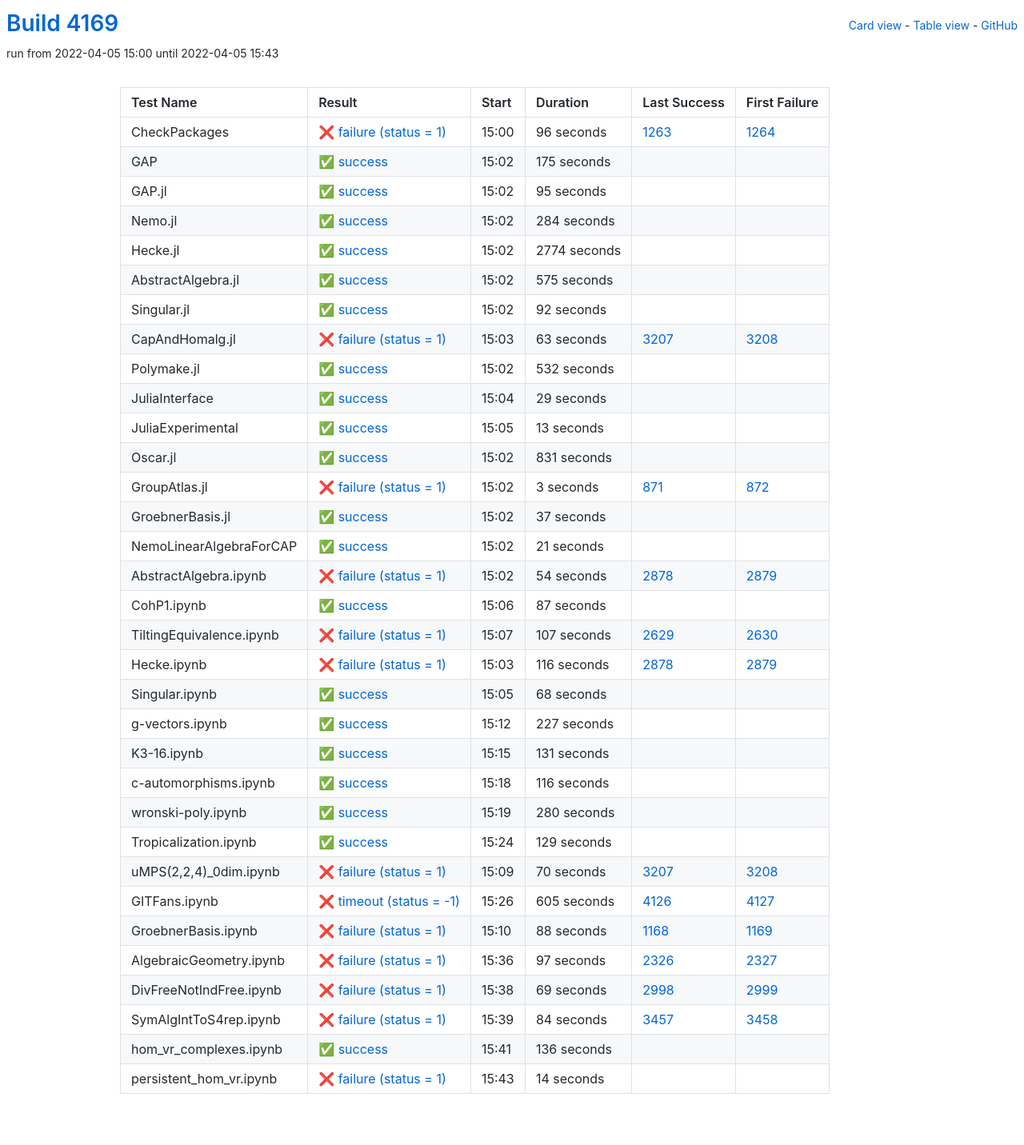
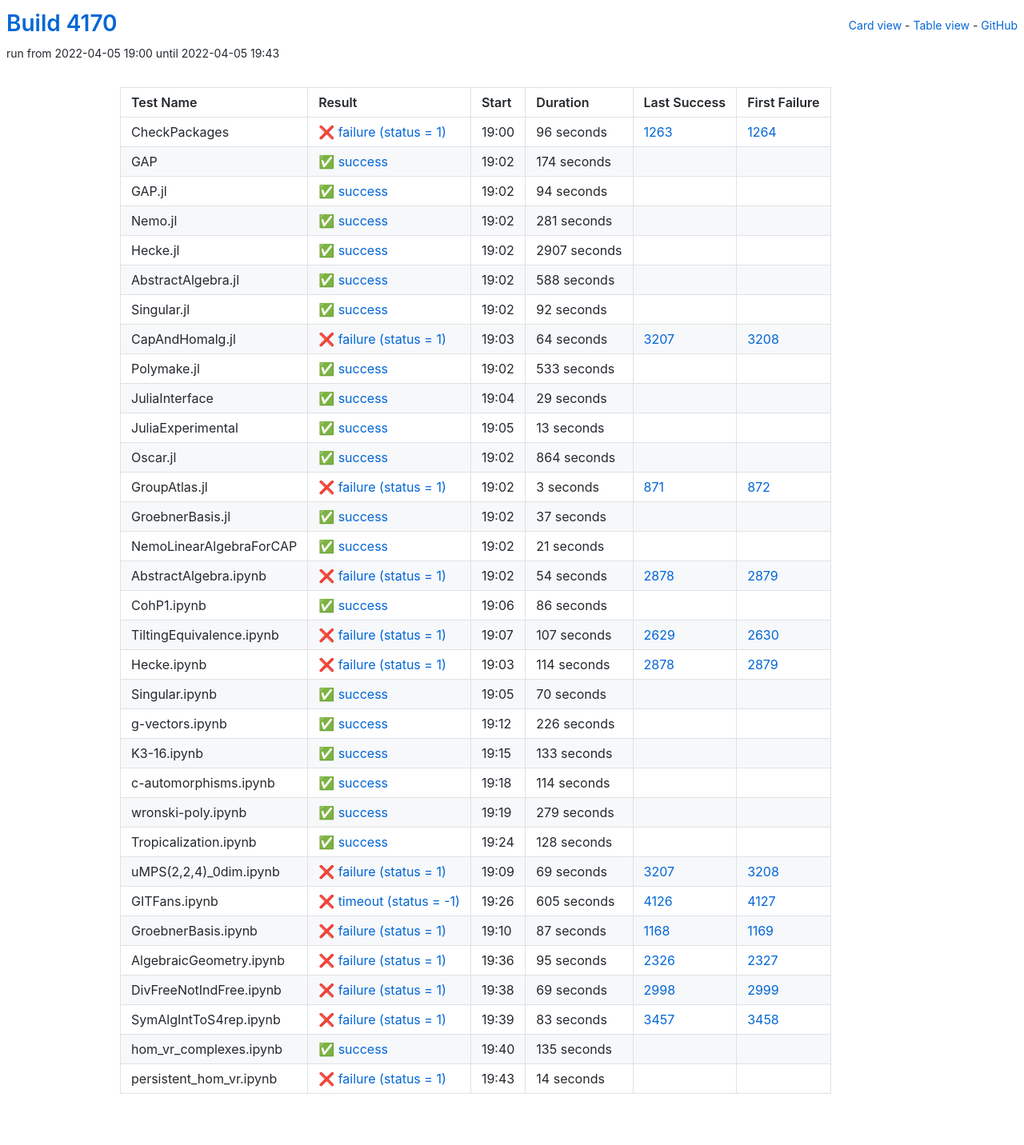
Before and after one commit to oscar-system/oscar-ci-status-stable, a Jekyll site: the page built from table.html, in a window 1280 px wide. Shown: the whole page at 80% size. Built offline with Jekyll 4.4.1, drawn with Linux system fonts in a browser that asks for light colours.

Commit message:
Build #4170

```diff
--- a/_data/ci.yml
+++ b/_data/ci.yml
@@ -1,6 +1,6 @@
 ---
-build: 4169
-build_url: https://oscarci.mathematik.uni-kl.de/job/oscar-stable/4169/
+build: 4170
+build_url: https://oscarci.mathematik.uni-kl.de/job/oscar-stable/4170/
 job: oscar-stable
 organization: oscar-system
 repo: oscar-ci-status-stable
@@ -8,8 +8,8 @@ repourl: https://github.com/oscar-system/oscar-ci-status-stable
 tests:
 - name: CheckPackages
   id: checkpackages
-  log: https://oscarci.mathematik.uni-kl.de/job/oscar-stable/4169/artifact/logs/build-4169/CheckPackages.log
-  start: 2022-04-05 15:00
+  log: https://oscarci.mathematik.uni-kl.de/job/oscar-stable/4170/artifact/logs/build-4170/CheckPackages.log
+  start: 2022-04-05 19:00
   success: false
   exitcode: 1
   status: failure
@@ -20,68 +20,68 @@ tests:
   first_failure_url: https://oscarci.mathematik.uni-kl.de/job/oscar-stable/1264/
 - name: GAP
   id: gap
-  log: https://oscarci.mathematik.uni-kl.de/job/oscar-stable/4169/artifact/logs/build-4169/GAP.log
-  start: 2022-04-05 15:02
+  log: https://oscarci.mathematik.uni-kl.de/job/oscar-stable/4170/artifact/logs/build-4170/GAP.log
+  start: 2022-04-05 19:02
   success: true
   exitcode: 0
   status: success
-  duration: 175
+  duration: 174
   last_success: false
   last_success_url:
   first_failure: false
   first_failure_url:
 - name: GAP.jl
   id: gap-jl
-  log: https://oscarci.mathematik.uni-kl.de/job/oscar-stable/4169/artifact/logs/build-4169/GAP.jl.log
-  start: 2022-04-05 15:02
+  log: https://oscarci.mathematik.uni-kl.de/job/oscar-stable/4170/artifact/logs/build-4170/GAP.jl.log
+  start: 2022-04-05 19:02
   success: true
   exitcode: 0
   status: success
-  duration: 95
+  duration: 94
   last_success: false
   last_success_url:
   first_failure: false
   first_failure_url:
 - name: Nemo.jl
   id: nemo-jl
-  log: https://oscarci.mathematik.uni-kl.de/job/oscar-stable/4169/artifact/logs/build-4169/Nemo.jl.log
-  start: 2022-04-05 15:02
+  log: https://oscarci.mathematik.uni-kl.de/job/oscar-stable/4170/artifact/logs/build-4170/Nemo.jl.log
+  start: 2022-04-05 19:02
   success: true
   exitcode: 0
   status: success
-  duration: 284
+  duration: 281
   last_success: false
   last_success_url:
   first_failure: false
   first_failure_url:
 - name: Hecke.jl
   id: hecke-jl
-  log: https://oscarci.mathematik.uni-kl.de/job/oscar-stable/4169/artifact/logs/build-4169/Hecke.jl.log
-  start: 2022-04-05 15:02
+  log: https://oscarci.mathematik.uni-kl.de/job/oscar-stable/4170/artifact/logs/build-4170/Hecke.jl.log
+  start: 2022-04-05 19:02
   success: true
   exitcode: 0
   status: success
-  duration: 2774
+  duration: 2907
   last_success: false
   last_success_url:
   first_failure: false
   first_failure_url:
 - name: AbstractAlgebra.jl
   id: abstractalgebra-jl
-  log: https://oscarci.mathematik.uni-kl.de/job/oscar-stable/4169/artifact/logs/build-4169/AbstractAlgebra.jl.log
-  start: 2022-04-05 15:02
+  log: https://oscarci.mathematik.uni-kl.de/job/oscar-stable/4170/artifact/logs/build-4170/AbstractAlgebra.jl.log
+  start: 2022-04-05 19:02
   success: true
   exitcode: 0
   status: success
-  duration: 575
+  duration: 588
   last_success: false
   last_success_url:
   first_failure: false
   first_failure_url:
 - name: Singular.jl
   id: singular-jl
-  log: https://oscarci.mathematik.uni-kl.de/job/oscar-stable/4169/artifact/logs/build-4169/Singular.jl.log
-  start: 2022-04-05 15:02
+  log: https://oscarci.mathematik.uni-kl.de/job/oscar-stable/4170/artifact/logs/build-4170/Singular.jl.log
+  start: 2022-04-05 19:02
   success: true
   exitcode: 0
   status: success
@@ -92,32 +92,32 @@ tests:
   first_failure_url:
 - name: CapAndHomalg.jl
   id: capandhomalg-jl
-  log: https://oscarci.mathematik.uni-kl.de/job/oscar-stable/4169/artifact/logs/build-4169/CapAndHomalg.jl.log
-  start: 2022-04-05 15:03
+  log: https://oscarci.mathematik.uni-kl.de/job/oscar-stable/4170/artifact/logs/build-4170/CapAndHomalg.jl.log
+  start: 2022-04-05 19:03
   success: false
   exitcode: 1
   status: failure
-  duration: 63
+  duration: 64
   last_success: 3207
   last_success_url: https://oscarci.mathematik.uni-kl.de/job/oscar-stable/3207/
   first_failure: 3208
   first_failure_url: https://oscarci.mathematik.uni-kl.de/job/oscar-stable/3208/
 - name: Polymake.jl
   id: polymake-jl
-  log: https://oscarci.mathematik.uni-kl.de/job/oscar-stable/4169/artifact/logs/build-4169/Polymake.jl.log
-  start: 2022-04-05 15:02
+  log: https://oscarci.mathematik.uni-kl.de/job/oscar-stable/4170/artifact/logs/build-4170/Polymake.jl.log
+  start: 2022-04-05 19:02
   success: true
   exitcode: 0
   status: success
-  duration: 532
+  duration: 533
   last_success: false
   last_success_url:
   first_failure: false
   first_failure_url:
 - name: JuliaInterface
   id: juliainterface
-  log: https://oscarci.mathematik.uni-kl.de/job/oscar-stable/4169/artifact/logs/build-4169/JuliaInterface.log
-  start: 2022-04-05 15:04
+  log: https://oscarci.mathematik.uni-kl.de/job/oscar-stable/4170/artifact/logs/build-4170/JuliaInterface.log
+  start: 2022-04-05 19:04
   success: true
   exitcode: 0
   status: success
@@ -128,8 +128,8 @@ tests:
   first_failure_url:
 - name: JuliaExperimental
   id: juliaexperimental
-  log: https://oscarci.mathematik.uni-kl.de/job/oscar-stable/4169/artifact/logs/build-4169/JuliaExperimental.log
-  start: 2022-04-05 15:05
+  log: https://oscarci.mathematik.uni-kl.de/job/oscar-stable/4170/artifact/logs/build-4170/JuliaExperimental.log
+  start: 2022-04-05 19:05
   success: true
   exitcode: 0
   status: success
@@ -140,20 +140,20 @@ tests:
   first_failure_url:
 - name: Oscar.jl
   id: oscar-jl
-  log: https://oscarci.mathematik.uni-kl.de/job/oscar-stable/4169/artifact/logs/build-4169/Oscar.jl.log
-  start: 2022-04-05 15:02
+  log: https://oscarci.mathematik.uni-kl.de/job/oscar-stable/4170/artifact/logs/build-4170/Oscar.jl.log
+  start: 2022-04-05 19:02
   success: true
   exitcode: 0
   status: success
-  duration: 831
+  duration: 864
   last_success: false
   last_success_url:
   first_failure: false
   first_failure_url:
 - name: GroupAtlas.jl
   id: groupatlas-jl
-  log: https://oscarci.mathematik.uni-kl.de/job/oscar-stable/4169/artifact/logs/build-4169/GroupAtlas.jl.log
-  start: 2022-04-05 15:02
+  log: https://oscarci.mathematik.uni-kl.de/job/oscar-stable/4170/artifact/logs/build-4170/GroupAtlas.jl.log
+  start: 2022-04-05 19:02
   success: false
   exitcode: 1
   status: failure
@@ -164,8 +164,8 @@ tests:
   first_failure_url: https://oscarci.mathematik.uni-kl.de/job/oscar-stable/872/
 - name: GroebnerBasis.jl
   id: groebnerbasis-jl
-  log: https://oscarci.mathematik.uni-kl.de/job/oscar-stable/4169/artifact/logs/build-4169/GroebnerBasis.jl.log
-  start: 2022-04-05 15:02
+  log: https://oscarci.mathematik.uni-kl.de/job/oscar-stable/4170/artifact/logs/build-4170/GroebnerBasis.jl.log
+  start: 2022-04-05 19:02
   success: true
   exitcode: 0
   status: success
@@ -176,8 +176,8 @@ tests:
   first_failure_url:
 - name: NemoLinearAlgebraForCAP
   id: nemolinearalgebraforcap
-  log: https://oscarci.mathematik.uni-kl.de/job/oscar-stable/4169/artifact/logs/build-4169/NemoLinearAlgebraForCAP.log
-  start: 2022-04-05 15:02
+  log: https://oscarci.mathematik.uni-kl.de/job/oscar-stable/4170/artifact/logs/build-4170/NemoLinearAlgebraForCAP.log
+  start: 2022-04-05 19:02
   success: true
   exitcode: 0
   status: success
@@ -188,8 +188,8 @@ tests:
   first_failure_url:
 - name: AbstractAlgebra.ipynb
   id: abstractalgebra-ipynb
-  log: https://oscarci.mathematik.uni-kl.de/job/oscar-stable/4169/artifact/logs/build-4169/AbstractAlgebra.ipynb.log
-  start: 2022-04-05 15:02
+  log: https://oscarci.mathematik.uni-kl.de/job/oscar-stable/4170/artifact/logs/build-4170/AbstractAlgebra.ipynb.log
+  start: 2022-04-05 19:02
   success: false
   exitcode: 1
   status: failure
@@ -200,20 +200,20 @@ tests:
   first_failure_url: https://oscarci.mathematik.uni-kl.de/job/oscar-stable/2879/
 - name: CohP1.ipynb
   id: cohp1-ipynb
-  log: https://oscarci.mathematik.uni-kl.de/job/oscar-stable/4169/artifact/logs/build-4169/CohP1.ipynb.log
-  start: 2022-04-05 15:06
+  log: https://oscarci.mathematik.uni-kl.de/job/oscar-stable/4170/artifact/logs/build-4170/CohP1.ipynb.log
+  start: 2022-04-05 19:06
   success: true
   exitcode: 0
   status: success
-  duration: 87
+  duration: 86
   last_success: false
   last_success_url:
   first_failure: false
   first_failure_url:
 - name: TiltingEquivalence.ipynb
   id: tiltingequivalence-ipynb
-  log: https://oscarci.mathematik.uni-kl.de/job/oscar-stable/4169/artifact/logs/build-4169/TiltingEquivalence.ipynb.log
-  start: 2022-04-05 15:07
+  log: https://oscarci.mathematik.uni-kl.de/job/oscar-stable/4170/artifact/logs/build-4170/TiltingEquivalence.ipynb.log
+  start: 2022-04-05 19:07
   success: false
   exitcode: 1
   status: failure
@@ -224,104 +224,104 @@ tests:
   first_failure_url: https://oscarci.mathematik.uni-kl.de/job/oscar-stable/2630/
 - name: Hecke.ipynb
   id: hecke-ipynb
-  log: https://oscarci.mathematik.uni-kl.de/job/oscar-stable/4169/artifact/logs/build-4169/Hecke.ipynb.log
-  start: 2022-04-05 15:03
+  log: https://oscarci.mathematik.uni-kl.de/job/oscar-stable/4170/artifact/logs/build-4170/Hecke.ipynb.log
+  start: 2022-04-05 19:03
   success: false
   exitcode: 1
   status: failure
-  duration: 116
+  duration: 114
   last_success: 2878
   last_success_url: https://oscarci.mathematik.uni-kl.de/job/oscar-stable/2878/
   first_failure: 2879
   first_failure_url: https://oscarci.mathematik.uni-kl.de/job/oscar-stable/2879/
 - name: Singular.ipynb
   id: singular-ipynb
-  log: https://oscarci.mathematik.uni-kl.de/job/oscar-stable/4169/artifact/logs/build-4169/Singular.ipynb.log
-  start: 2022-04-05 15:05
+  log: https://oscarci.mathematik.uni-kl.de/job/oscar-stable/4170/artifact/logs/build-4170/Singular.ipynb.log
+  start: 2022-04-05 19:05
   success: true
   exitcode: 0
   status: success
-  duration: 68
+  duration: 70
   last_success: false
   last_success_url:
   first_failure: false
   first_failure_url:
 - name: g-vectors.ipynb
   id: g-vectors-ipynb
-  log: https://oscarci.mathematik.uni-kl.de/job/oscar-stable/4169/artifact/logs/build-4169/g-vectors.ipynb.log
-  start: 2022-04-05 15:12
+  log: https://oscarci.mathematik.uni-kl.de/job/oscar-stable/4170/artifact/logs/build-4170/g-vectors.ipynb.log
+  start: 2022-04-05 19:12
   success: true
   exitcode: 0
   status: success
-  duration: 227
+  duration: 226
   last_success: false
   last_success_url:
   first_failure: false
   first_failure_url:
 - name: K3-16.ipynb
   id: k3-16-ipynb
-  log: https://oscarci.mathematik.uni-kl.de/job/oscar-stable/4169/artifact/logs/build-4169/K3-16.ipynb.log
-  start: 2022-04-05 15:15
+  log: https://oscarci.mathematik.uni-kl.de/job/oscar-stable/4170/artifact/logs/build-4170/K3-16.ipynb.log
+  start: 2022-04-05 19:15
   success: true
   exitcode: 0
   status: success
-  duration: 131
+  duration: 133
   last_success: false
   last_success_url:
   first_failure: false
   first_failure_url:
 - name: c-automorphisms.ipynb
   id: c-automorphisms-ipynb
-  log: https://oscarci.mathematik.uni-kl.de/job/oscar-stable/4169/artifact/logs/build-4169/c-automorphisms.ipynb.log
-  start: 2022-04-05 15:18
+  log: https://oscarci.mathematik.uni-kl.de/job/oscar-stable/4170/artifact/logs/build-4170/c-automorphisms.ipynb.log
+  start: 2022-04-05 19:18
   success: true
   exitcode: 0
   status: success
-  duration: 116
+  duration: 114
   last_success: false
   last_success_url:
   first_failure: false
   first_failure_url:
 - name: wronski-poly.ipynb
   id: wronski-poly-ipynb
-  log: https://oscarci.mathematik.uni-kl.de/job/oscar-stable/4169/artifact/logs/build-4169/wronski-poly.ipynb.log
-  start: 2022-04-05 15:19
+  log: https://oscarci.mathematik.uni-kl.de/job/oscar-stable/4170/artifact/logs/build-4170/wronski-poly.ipynb.log
+  start: 2022-04-05 19:19
   success: true
   exitcode: 0
   status: success
-  duration: 280
+  duration: 279
   last_success: false
   last_success_url:
   first_failure: false
   first_failure_url:
 - name: Tropicalization.ipynb
   id: tropicalization-ipynb
-  log: https://oscarci.mathematik.uni-kl.de/job/oscar-stable/4169/artifact/logs/build-4169/Tropicalization.ipynb.log
-  start: 2022-04-05 15:24
+  log: https://oscarci.mathematik.uni-kl.de/job/oscar-stable/4170/artifact/logs/build-4170/Tropicalization.ipynb.log
+  start: 2022-04-05 19:24
   success: true
   exitcode: 0
   status: success
-  duration: 129
+  duration: 128
   last_success: false
   last_success_url:
   first_failure: false
   first_failure_url:
 - name: uMPS(2,2,4)_0dim.ipynb
   id: umps-2-2-4-0dim-ipynb
-  log: https://oscarci.mathematik.uni-kl.de/job/oscar-stable/4169/artifact/logs/build-4169/uMPS-2-2-4-_0dim.ipynb.log
-  start: 2022-04-05 15:09
+  log: https://oscarci.mathematik.uni-kl.de/job/oscar-stable/4170/artifact/logs/build-4170/uMPS-2-2-4-_0dim.ipynb.log
+  start: 2022-04-05 19:09
   success: false
   exitcode: 1
   status: failure
-  duration: 70
+  duration: 69
   last_success: 3207
   last_success_url: https://oscarci.mathematik.uni-kl.de/job/oscar-stable/3207/
   first_failure: 3208
   first_failure_url: https://oscarci.mathematik.uni-kl.de/job/oscar-stable/3208/
 - name: GITFans.ipynb
   id: gitfans-ipynb
-  log: https://oscarci.mathematik.uni-kl.de/job/oscar-stable/4169/artifact/logs/build-4169/GITFans.ipynb.log
-  start: 2022-04-05 15:26
+  log: https://oscarci.mathematik.uni-kl.de/job/oscar-stable/4170/artifact/logs/build-4170/GITFans.ipynb.log
+  start: 2022-04-05 19:26
   success: false
   exitcode: -1
   status: timeout
@@ -332,32 +332,32 @@ tests:
   first_failure_url: https://oscarci.mathematik.uni-kl.de/job/oscar-stable/4127/
 - name: GroebnerBasis.ipynb
   id: groebnerbasis-ipynb
-  log: https://oscarci.mathematik.uni-kl.de/job/oscar-stable/4169/artifact/logs/build-4169/GroebnerBasis.ipynb.log
-  start: 2022-04-05 15:10
+  log: https://oscarci.mathematik.uni-kl.de/job/oscar-stable/4170/artifact/logs/build-4170/GroebnerBasis.ipynb.log
+  start: 2022-04-05 19:10
   success: false
   exitcode: 1
   status: failure
-  duration: 88
+  duration: 87
   last_success: 1168
   last_success_url: https://oscarci.mathematik.uni-kl.de/job/oscar-stable/1168/
   first_failure: 1169
   first_failure_url: https://oscarci.mathematik.uni-kl.de/job/oscar-stable/1169/
 - name: AlgebraicGeometry.ipynb
   id: algebraicgeometry-ipynb
-  log: https://oscarci.mathematik.uni-kl.de/job/oscar-stable/4169/artifact/logs/build-4169/AlgebraicGeometry.ipynb.log
-  start: 2022-04-05 15:36
+  log: https://oscarci.mathematik.uni-kl.de/job/oscar-stable/4170/artifact/logs/build-4170/AlgebraicGeometry.ipynb.log
+  start: 2022-04-05 19:36
   success: false
   exitcode: 1
   status: failure
-  duration: 97
+  duration: 95
   last_success: 2326
   last_success_url: https://oscarci.mathematik.uni-kl.de/job/oscar-stable/2326/
   first_failure: 2327
   first_failure_url: https://oscarci.mathematik.uni-kl.de/job/oscar-stable/2327/
 - name: DivFreeNotIndFree.ipynb
   id: divfreenotindfree-ipynb
-  log: https://oscarci.mathematik.uni-kl.de/job/oscar-stable/4169/artifact/logs/build-4169/DivFreeNotIndFree.ipynb.log
-  start: 2022-04-05 15:38
+  log: https://oscarci.mathematik.uni-kl.de/job/oscar-stable/4170/artifact/logs/build-4170/DivFreeNotIndFree.ipynb.log
+  start: 2022-04-05 19:38
   success: false
   exitcode: 1
   status: failure
@@ -368,32 +368,32 @@ tests:
   first_failure_url: https://oscarci.mathematik.uni-kl.de/job/oscar-stable/2999/
 - name: SymAlgIntToS4rep.ipynb
   id: symalginttos4rep-ipynb
-  log: https://oscarci.mathematik.uni-kl.de/job/oscar-stable/4169/artifact/logs/build-4169/SymAlgIntToS4rep.ipynb.log
-  start: 2022-04-05 15:39
+  log: https://oscarci.mathematik.uni-kl.de/job/oscar-stable/4170/artifact/logs/build-4170/SymAlgIntToS4rep.ipynb.log
+  start: 2022-04-05 19:39
   success: false
   exitcode: 1
   status: failure
-  duration: 84
+  duration: 83
   last_success: 3457
   last_success_url: https://oscarci.mathematik.uni-kl.de/job/oscar-stable/3457/
   first_failure: 3458
   first_failure_url: https://oscarci.mathematik.uni-kl.de/job/oscar-stable/3458/
 - name: hom_vr_complexes.ipynb
   id: hom-vr-complexes-ipynb
-  log: https://oscarci.mathematik.uni-kl.de/job/oscar-stable/4169/artifact/logs/build-4169/hom_vr_complexes.ipynb.log
-  start: 2022-04-05 15:41
+  log: https://oscarci.mathematik.uni-kl.de/job/oscar-stable/4170/artifact/logs/build-4170/hom_vr_complexes.ipynb.log
+  start: 2022-04-05 19:40
   success: true
   exitcode: 0
   status: success
-  duration: 136
+  duration: 135
   last_success: false
   last_success_url:
   first_failure: false
   first_failure_url:
 - name: persistent_hom_vr.ipynb
   id: persistent-hom-vr-ipynb
-  log: https://oscarci.mathematik.uni-kl.de/job/oscar-stable/4169/artifact/logs/build-4169/persistent_hom_vr.ipynb.log
-  start: 2022-04-05 15:43
+  log: https://oscarci.mathematik.uni-kl.de/job/oscar-stable/4170/artifact/logs/build-4170/persistent_hom_vr.ipynb.log
+  start: 2022-04-05 19:43
   success: false
   exitcode: 1
   status: failure
```
Also changed, not shown: README.md.
